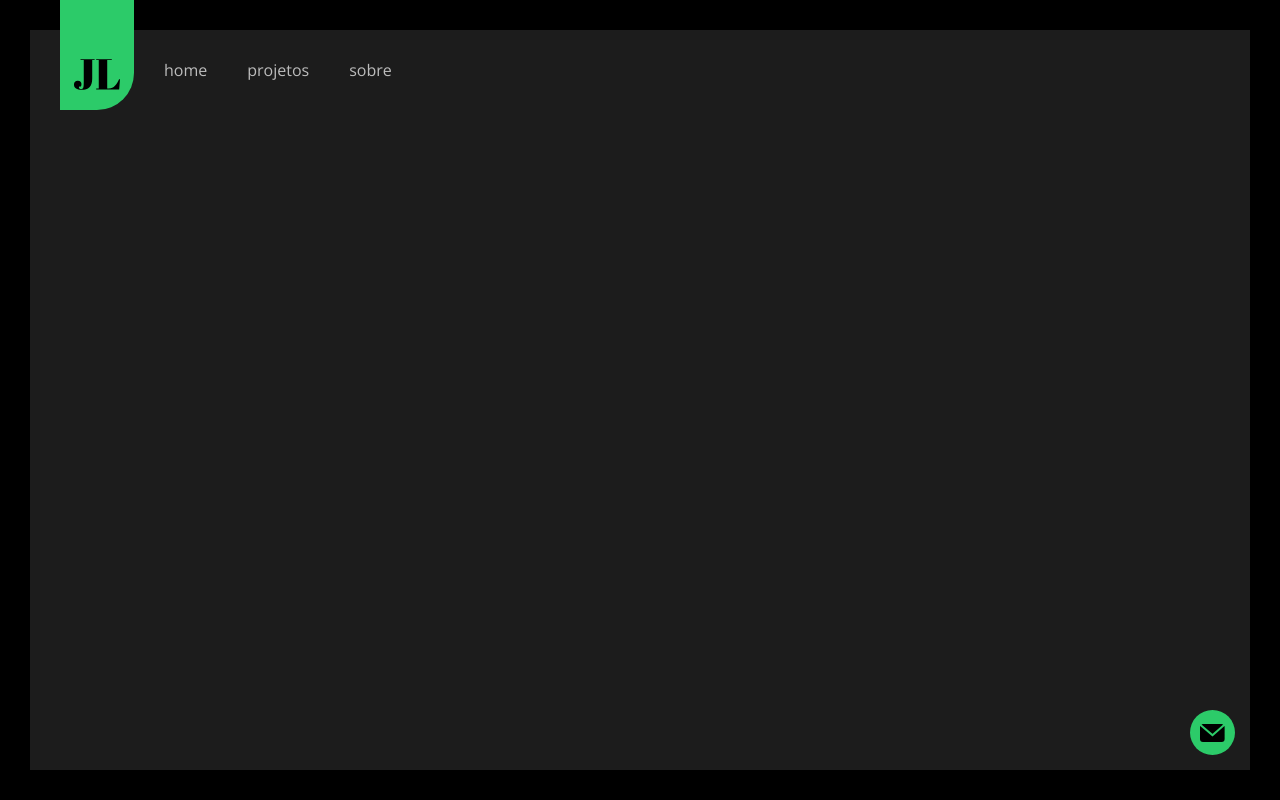
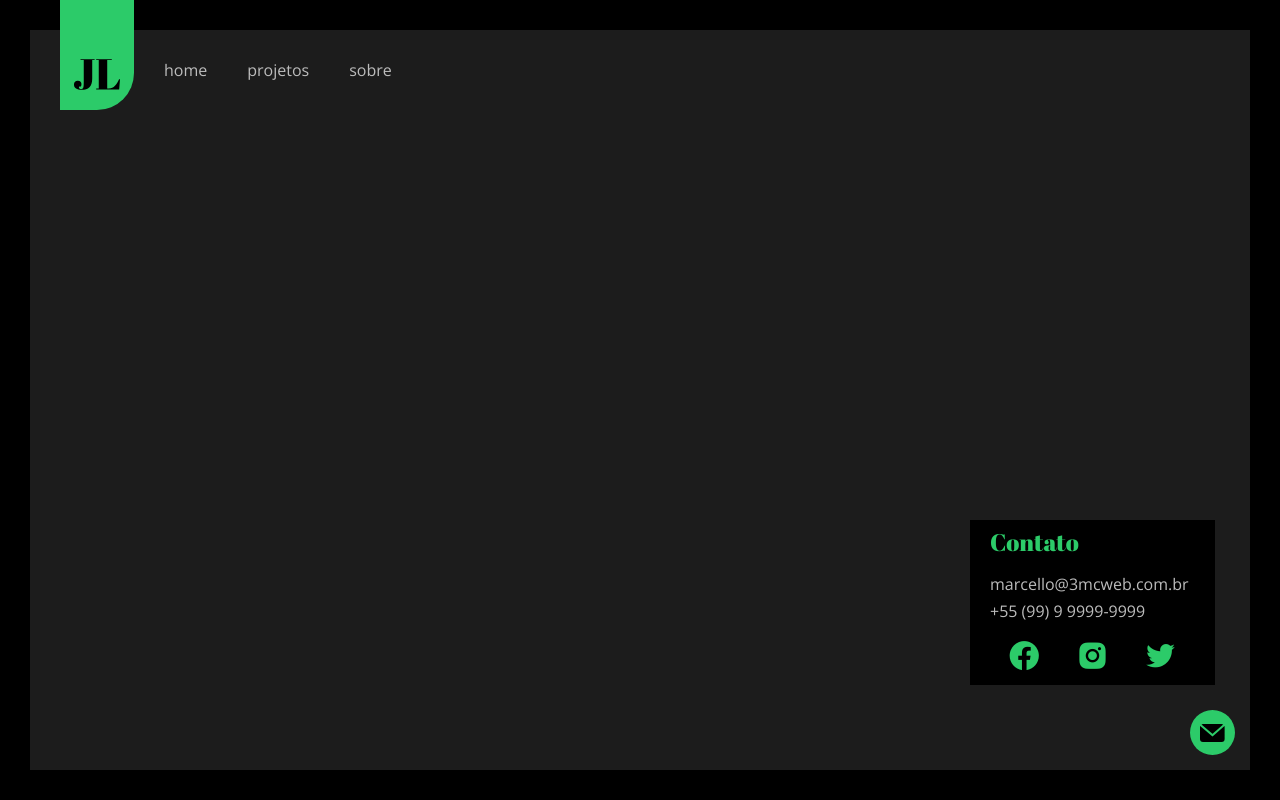
Before and after one commit to mlaferreiraweb/html-css-js, a plain HTML site: page index.html in a window 1280 px wide. Drawn offline with nearby package versions, Linux system fonts and the light colour scheme.

Commit message:
melhorando ainda mais o css

```diff
--- a/acessets/css/main.css
+++ b/acessets/css/main.css
@@ -3,7 +3,13 @@
     margin: 0;
     padding: 0;
     box-sizing: border-box;
+    -webkit-font-smoothing: antialiased;
+    -moz-osx-font-smoothing: grayscale;
 }
+p{
+    font-family: 'Open Sans', sans-serif;
+}
+
  @media screen and (min-width: 320px){
     .jl-page-wrapper{
         width: 100%;
@@ -64,8 +70,55 @@
         background-position-y: -45px;
         background-color: #fff;
     }
+    .jl-contact-info{
+        z-index: 200;
+        width: 245px;
+        height: 165px;
+        padding: 25px;
+        position: fixed;
+        bottom: 115px;
+        right: 65px;
+        padding: 20px;
+        display: flex;
+        flex-direction: column;
+        justify-content: center;
+        row-gap: 1rem;
+    }
+   .jl-contact-info-text{
+    margin-top: 15px;
+   }
+   .jl-contact-info-text h2{
+    padding-top: 10px;
+    padding-bottom: 10px;
+   }
+   .jl-contact-info-text p{
+    margin-top: 5px;
+
+   }
 
 
+    .jl-social-links{
+        display: flex;
+        width: 100%;
+        height: 45px;
+        justify-content: space-around;
+        align-items: center;
+        margin-bottom: 30px;
+
+    }
+    .jl-social{
+        text-decoration: none;
+        display: inline-block;
+    }
+    .jl-social i{
+        font-size: 35px;
+        color: #2ccb69;
+        transition: all 0.3s ease;
+
+    }
+    .jl-social i:hover{
+        color: #bcbcbc;
+    }
 
  }
  @media screen and (min-width: 576px){
@@ -129,6 +182,10 @@
  }
 
  /*CLASSES UTILITARIAS*/
+ .jl-title{
+    font-family: 'Abril Fatface', serif;
+    font-weight: normal;
+ }
  .jl-text-green{
     color: #2ccb69;
  }
--- a/index.html
+++ b/index.html
@@ -3,6 +3,8 @@
 <head>
     <meta charset="UTF-8">
     <meta name="viewport" content="width=device-width, initial-scale=1.0">
+    <link href='https://unpkg.com/boxicons@2.1.4/css/boxicons.min.css' rel='stylesheet'>
+    <script src="https://unpkg.com/boxicons@2.1.4/dist/boxicons.js"></script>
     <link rel="stylesheet" href="acessets/css/main.css">
     <title>João Lemon - UX/UI Designer</title>
 </head>
@@ -18,7 +20,18 @@
             </ul>
         </nav>
     </header>
-    <div class="jl-contact-info">
+    <div class="jl-contact-info jl-bg-black jl-text-light">
+        <div class="jl-contact-info-text">
+            <h2 class="jl-title jl-text-green">Contato</h2>
+            <p>marcello@3mcweb.com.br</p>
+            <p>+55 (99) 9 9999-9999</p>
+        </div>
+        <div class="jl-social-links">
+            <a href="#" class="jl-social" title="facebook"><i class='bx bxl-facebook-circle'></i></a>
+            <a href="#" class="jl-social" title="instagram"><i class='bx bxl-instagram-alt'></i></a>
+            <a href="#" class="jl-social" title="twitter"><i class='bx bxl-twitter' ></i></a>
+        </div>
+
 
     </div>
     <div class="jl-btn-contact">
```
